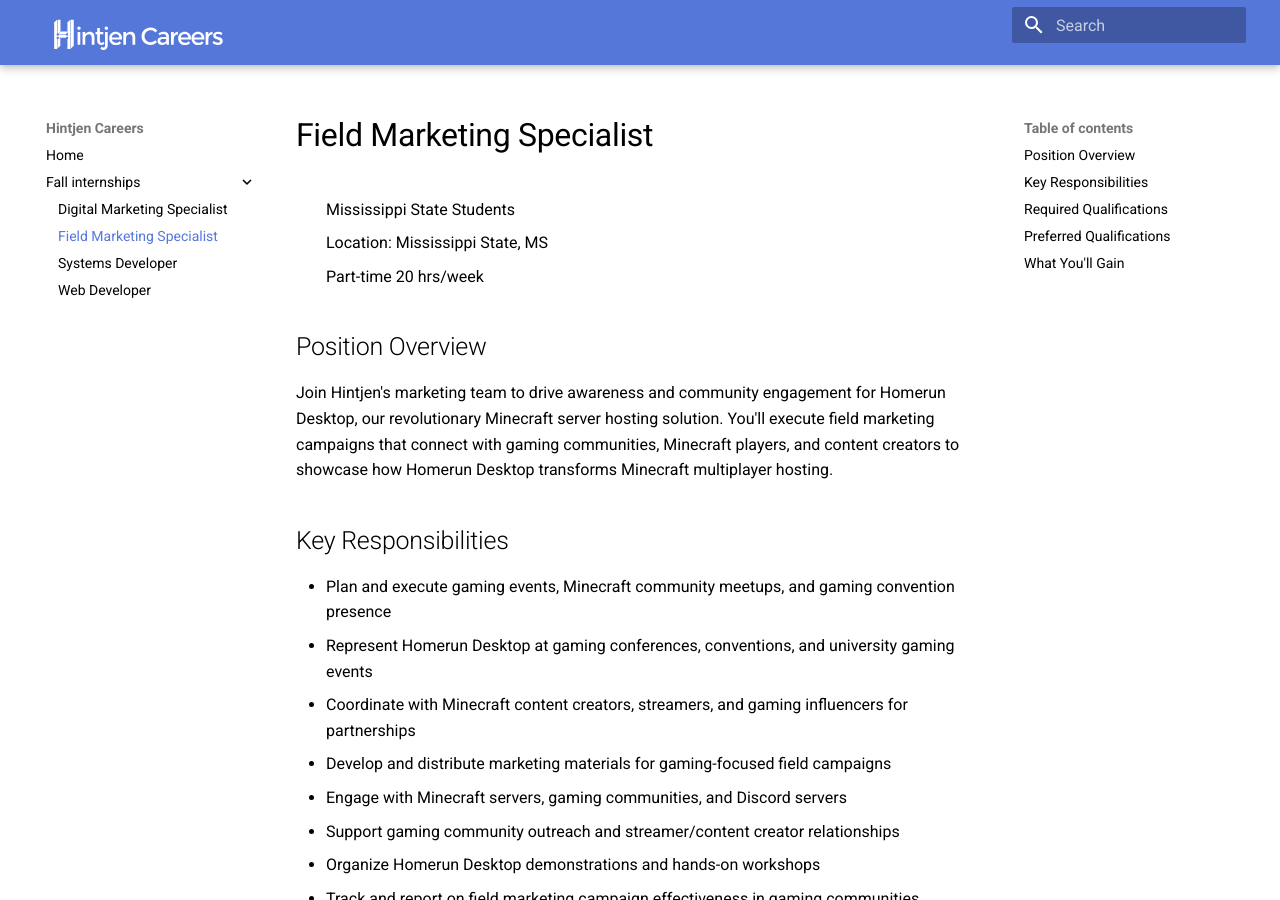
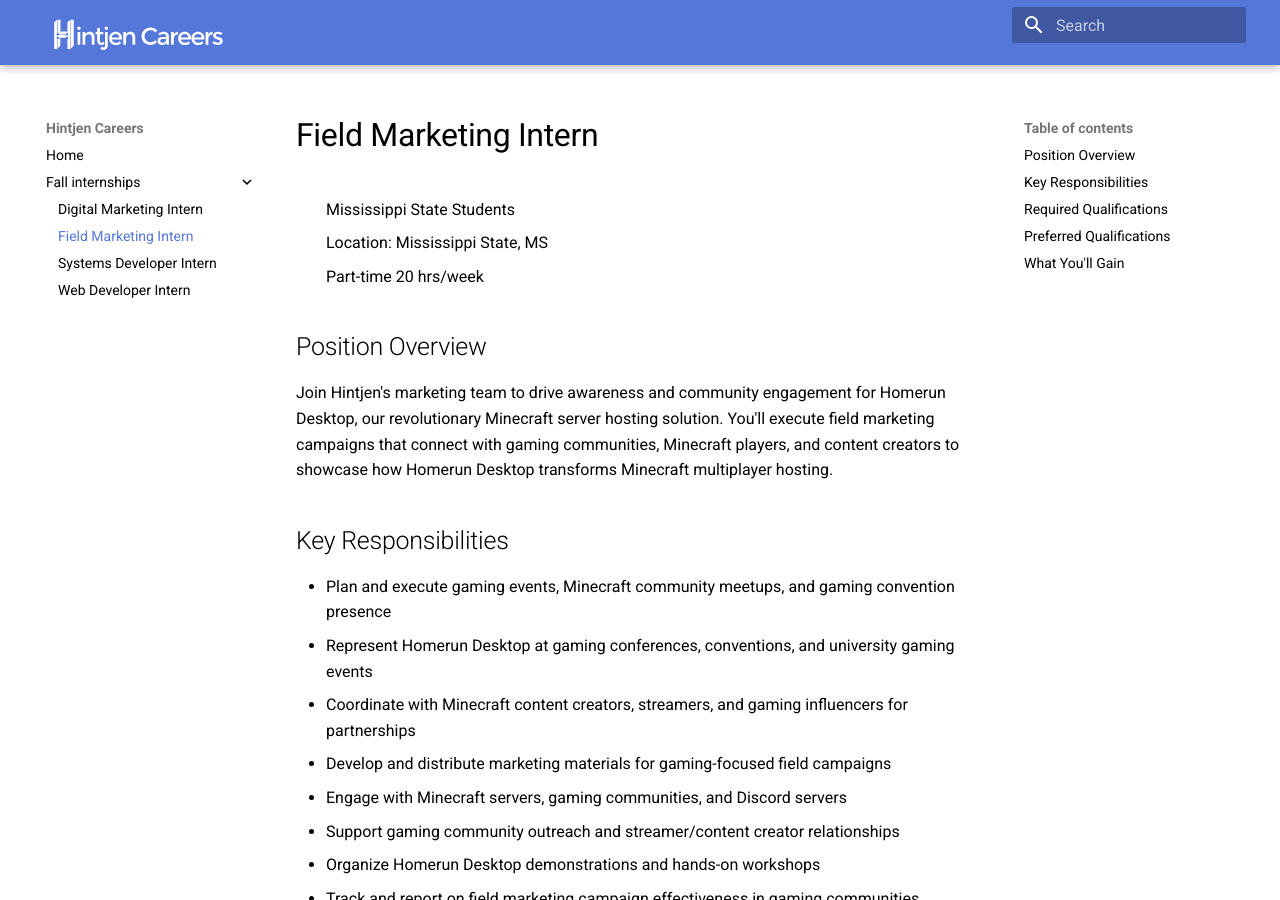
Before and after one commit to hintjen/hintjen.github.io, an MkDocs documentation site: the page built from docs/fall-internships/field-marketing.md, in a window 1280 px wide and 900 px high. Built offline with MkDocs 1.6.1 and Material for MkDocs 9.7.7, drawn with Linux system fonts in a browser that asks for light colours.

Commit message:
Adding mkdocs site

```diff
--- a/docs/fall-internships/digital-marketing.md
+++ b/docs/fall-internships/digital-marketing.md
@@ -1,4 +1,4 @@
-# Digital Marketing Specialist
+# Digital Marketing Intern
 
 <ul class="job-info">
     <li> Mississippi State Students</li>
--- a/docs/fall-internships/field-marketing.md
+++ b/docs/fall-internships/field-marketing.md
@@ -1,4 +1,4 @@
-# Field Marketing Specialist
+# Field Marketing Intern
 
 <ul class="job-info">
     <li> Mississippi State Students</li>
--- a/docs/fall-internships/systems-developer.md
+++ b/docs/fall-internships/systems-developer.md
@@ -1,4 +1,4 @@
-# Systems Developer
+# Systems Developer Intern
 
 <ul class="job-info">
     <li> Mississippi State Students</li>
--- a/docs/fall-internships/web-developer.md
+++ b/docs/fall-internships/web-developer.md
@@ -1,4 +1,4 @@
-# Web Developer
+# Web Developer Intern
 
 <ul class="job-info">
     <li> Mississippi State Students</li>
```
